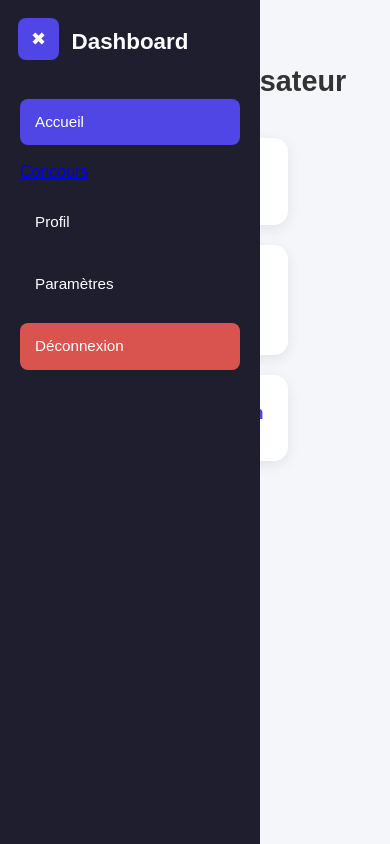
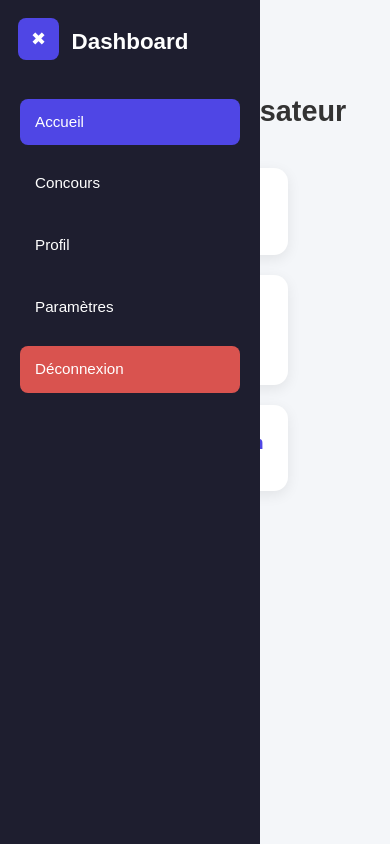
Before and after one commit to isbella-27/MyVote_appweb, a React (Vite) app: page /dashboard in a window 390 px wide. Built offline with nearby package versions, Linux system fonts and the light colour scheme; no server answers.

Commit message:
gestion de la déconnexion

```diff
--- a/src/Pages/Admin/Dashboard/Dashboard.css
+++ b/src/Pages/Admin/Dashboard/Dashboard.css
@@ -68,16 +68,22 @@
     gap: 15px;
 }
 
-.menu-item {
+/* --- Style de base pour les éléments de menu (y compris les <a> générés par Link) --- */
+.menu-item,
+.sidebar-menu a:not(.menu-item a) {
+    display: block;
     padding: 12px 15px;
     border-radius: 8px;
-  cursor: pointer;
     font-size: 0.95rem;
     transition: 0.3s;
     white-space: nowrap;
+    text-decoration: none; /* Pour les liens <Link> */
+    color: white; /* Pour les liens <Link> */
+    cursor: pointer;
 }
 
-.menu-item:hover {
+.menu-item:hover,
+.sidebar-menu a:not(.menu-item a):hover {
     background: #2d2d44;
 }
 
@@ -88,6 +94,15 @@
 .menu-item.logout {
     margin-top: auto;
     background: #d9534f;
+    padding: 0;
+    padding: 12px 15px;
+
+}
+
+.menu-item.logout a {
+    display: block;
+    color: white;
+    text-decoration: none;
 }
 
 .menu-item.logout:hover {
@@ -140,15 +155,36 @@
 }
 
 /* === Responsive === */
+
+/* Décalage du bouton uniquement sur grand écran */
+@media (min-width: 701px) {
+    .sidebar.open ~ .toggle-btn {
+        left: calc(260px + 18px);
+        background: #3c38b5;
+    }
+}
+
 @media (max-width: 900px) {
     .cards {
         grid-template-columns: 1fr 1fr;
     }
+
+    /* Sur petit écran, on ne décale jamais le contenu */
+    .main-content,
+    .main-content.shift {
+        margin-left: 0 !important;
+    }
+
+    /* Le bouton reste à gauche sur mobile */
+    .toggle-btn {
+        left: 18px;
+    }
 }
 
 @media (max-width: 700px) {
-  .main-content.shift {
-    margin-left: 0; /* sidebar flottante */
+    /* Sur mobile/tablette, la sidebar doit se superposer, pas décaler. */
+    .main-content {
+        padding-top: 70px; /* Plus d'espace pour le bouton fixe */
     }
 }
 
--- a/src/Pages/Admin/Dashboard/Dashboard.tsx
+++ b/src/Pages/Admin/Dashboard/Dashboard.tsx
@@ -38,7 +38,8 @@ export default function Dashboard() {
           <Link to="/concours">Concours</Link>
           <a className="menu-item">Profil</a>
           <a className="menu-item">Paramètres</a>
-          <a className="menu-item logout">Déconnexion</a>
+          <a className="menu-item logout"><Link to="/">Déconnexion</Link></a>
+
         </nav>
       </aside>
 
--- a/src/Pages/Admin/Login/Login.tsx
+++ b/src/Pages/Admin/Login/Login.tsx
@@ -119,11 +119,6 @@ export default function Login() {
           />
         </form>
 
-        <div className="text-center">
-          <p>
-            Pas encore de compte ? <Link to="">S’inscrire</Link>
-          </p>
-        </div>
       </div>
     </div>
     </div>
```
Lines whose indentation alone changed are shown as unchanged.
